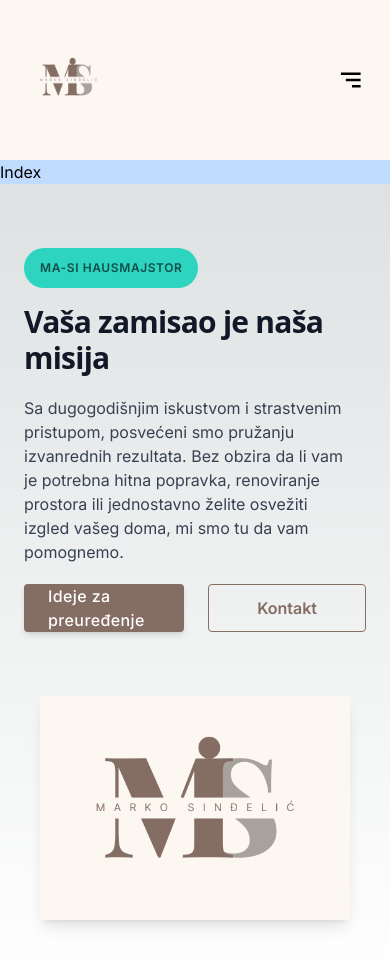
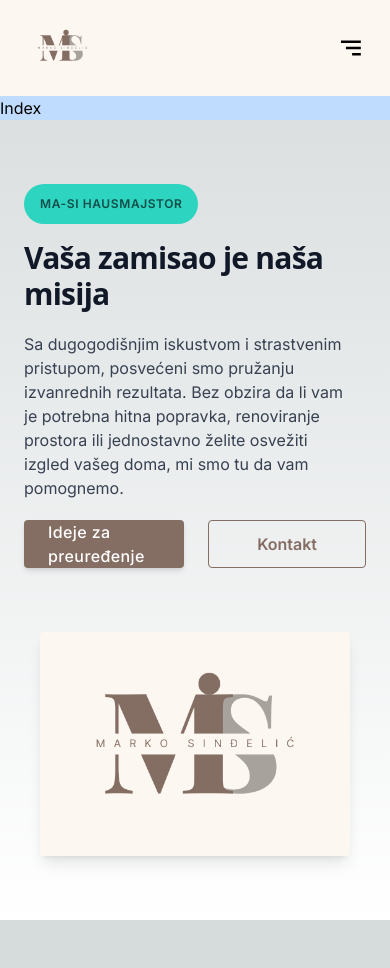
Before and after one commit to cehicm/ma-si-hausmajstor, a Next.js app: page / in a window 390 px wide. Shown: the top 968 px of the page. After the commit the page ends 920 px from the top, so only its background shows below. Built offline with nearby package versions, Linux system fonts and the light colour scheme.

Commit message:
Update Header padding

```diff
--- a/src/components/Header.js
+++ b/src/components/Header.js
@@ -13,14 +13,14 @@ function Header() {
 
 	return (
 		<header
-			className={` flex justify-between sticky top-0 bg-lightprimary z-20 w-full px-6 lg:px-10 py-8 lg:py-4 opacity-100 ${
+			className={`flex justify-between sticky top-0 bg-lightprimary z-20 w-full px-6 lg:px-10 py-2 lg:py-4 opacity-100 ${
 				isNavOpen ? "h-screen flex-col" : "justify-between items-center"
 			} ${isClicked ? "animate-peekaboo" : ""} md:h-auto md:flex-row`}
 		>
 			<Link href="/" className={`md:hidden ${isNavOpen ? "hidden" : ""}`}>
 				<Image
 					src={logoImage}
-					className="cover h-24 w-24"
+					className="cover h-20 w-20"
 					alt="MA-Si Beograd hausmajstor logo"
 				/>
 			</Link>
```
